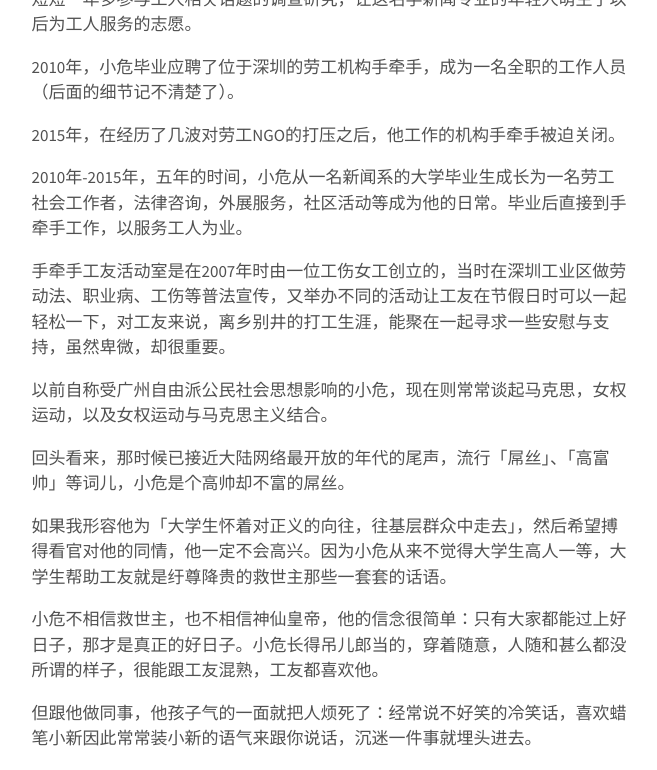
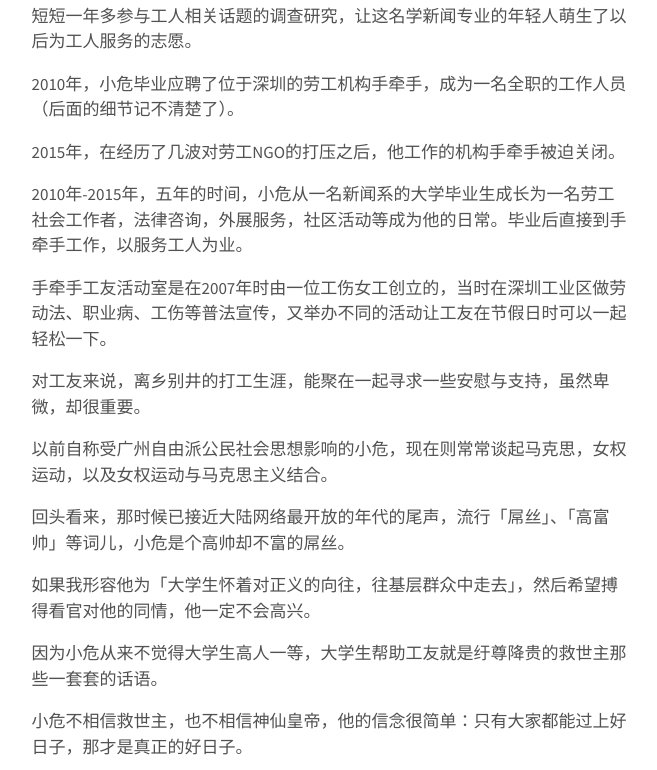
Before and after one commit to xsdai3/xsdai3.github.io, a Jekyll site: the page built from _posts/2019-03-27-小危，一个真正的高富帅（品行高尚，思想富足，行动帅气）.md, in a window 1280 px wide and 1400 px high, scrolled down 1396 px. Shown: the top 770 px of the window, without its empty margins (311-968 px from the left). Built offline with Jekyll 4.4.1, drawn with Linux system fonts in a browser that asks for light colours; our own code applies the rules of GitHub Pages for plain Markdown files; some of the changed text lies outside the part shown.

Commit message:
Update 2019-03-27-小危，一个真正的高富帅（品行高尚，思想富足，行动帅气）.md

```diff
--- a/_posts/2019-03-27-小危，一个真正的高富帅（品行高尚，思想富足，行动帅气）.md
+++ b/_posts/2019-03-27-小危，一个真正的高富帅（品行高尚，思想富足，行动帅气）.md
@@ -18,9 +18,11 @@ excerpt_separator: <!--more-->
 
 2009年，数百名湖南籍农民工因为在深圳做风钻工集体罹患尘肺病，而在深圳维权受阻，处境艰难。
 
-新闻报道后，很多来自北大清华及其他高校的青年学子组织了调研队伍，并且为维权工人送慰问品，在广深两地的大学开展尘肺病工人图片展，声援工人。在那个提倡“依法维权”的时代，这些行为是非常富有社会责任感的表现。
+新闻报道后，很多来自北大清华及其他高校的青年学子组织了调研队伍，并且为维权工人送慰问品，在广深两地的大学开展尘肺病工人图片展，声援工人。
 
-小危的室友们受到小危的影响也都去帮忙开展图片展。他曾经说如果室友都不支持你的工作，那做人真是太失败了。是啊，所以我们善良的小危受每一个人的欢迎。
+在那个提倡“依法维权”的时代，这些行为是非常富有社会责任感的表现。小危的室友们受到小危的影响也都去帮忙开展图片展。他曾经说如果室友都不支持你的工作，那做人真是太失败了。
+
+是啊，所以我们善良的小危受每一个人的欢迎。
 
 <div style="text-align:center"><img src="/images/G3.png" width="90%"><br></div><br>
 
@@ -36,15 +38,21 @@ excerpt_separator: <!--more-->
 
 2010年-2015年，五年的时间，小危从一名新闻系的大学毕业生成长为一名劳工社会工作者，法律咨询，外展服务，社区活动等成为他的日常。毕业后直接到手牵手工作，以服务工人为业。
 
-手牵手工友活动室是在2007年时由一位工伤女工创立的，当时在深圳工业区做劳动法、职业病、工伤等普法宣传，又举办不同的活动让工友在节假日时可以一起轻松一下，对工友来说，离乡别井的打工生涯，能聚在一起寻求一些安慰与支持，虽然卑微，却很重要。
+手牵手工友活动室是在2007年时由一位工伤女工创立的，当时在深圳工业区做劳动法、职业病、工伤等普法宣传，又举办不同的活动让工友在节假日时可以一起轻松一下。
+
+对工友来说，离乡别井的打工生涯，能聚在一起寻求一些安慰与支持，虽然卑微，却很重要。
 
 以前自称受广州自由派公民社会思想影响的小危，现在则常常谈起马克思，女权运动，以及女权运动与马克思主义结合。
 
 回头看来，那时候已接近大陆网络最开放的年代的尾声，流行「屌丝」、「高富帅」等词儿，小危是个高帅却不富的屌丝。
 
-如果我形容他为「大学生怀着对正义的向往，往基层群众中走去」，然后希望搏得看官对他的同情，他一定不会高兴。因为小危从来不觉得大学生高人一等，大学生帮助工友就是纡尊降贵的救世主那些一套套的话语。
+如果我形容他为「大学生怀着对正义的向往，往基层群众中走去」，然后希望搏得看官对他的同情，他一定不会高兴。
 
-小危不相信救世主，也不相信神仙皇帝，他的信念很简单：只有大家都能过上好日子，那才是真正的好日子。小危长得吊儿郎当的，穿着随意，人随和甚么都没所谓的样子，很能跟工友混熟，工友都喜欢他。
+因为小危从来不觉得大学生高人一等，大学生帮助工友就是纡尊降贵的救世主那些一套套的话语。
+
+小危不相信救世主，也不相信神仙皇帝，他的信念很简单：只有大家都能过上好日子，那才是真正的好日子。
+
+小危长得吊儿郎当的，穿着随意，人随和甚么都没所谓的样子，很能跟工友混熟，工友都喜欢他。
 
 但跟他做同事，他孩子气的一面就把人烦死了：经常说不好笑的冷笑话，喜欢蜡笔小新因此常常装小新的语气来跟你说话，沉迷一件事就埋头进去。
 
```
